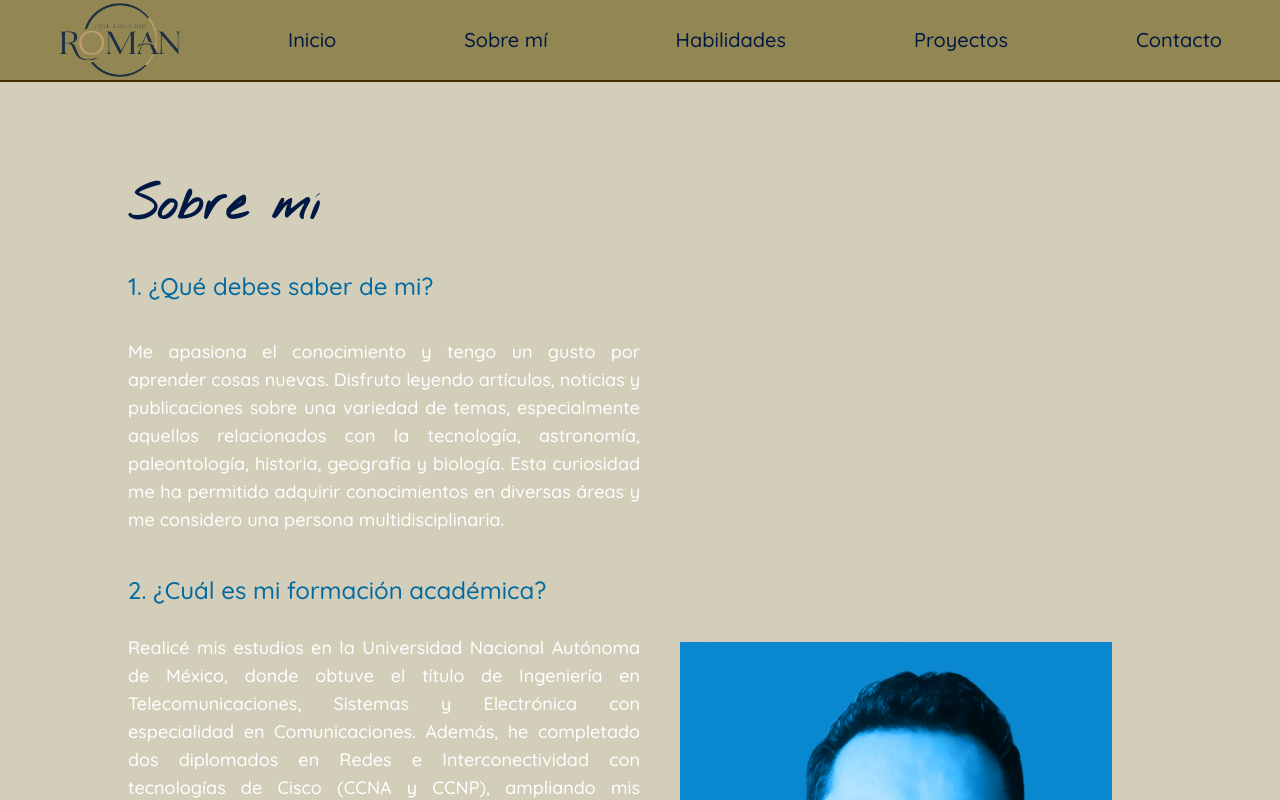
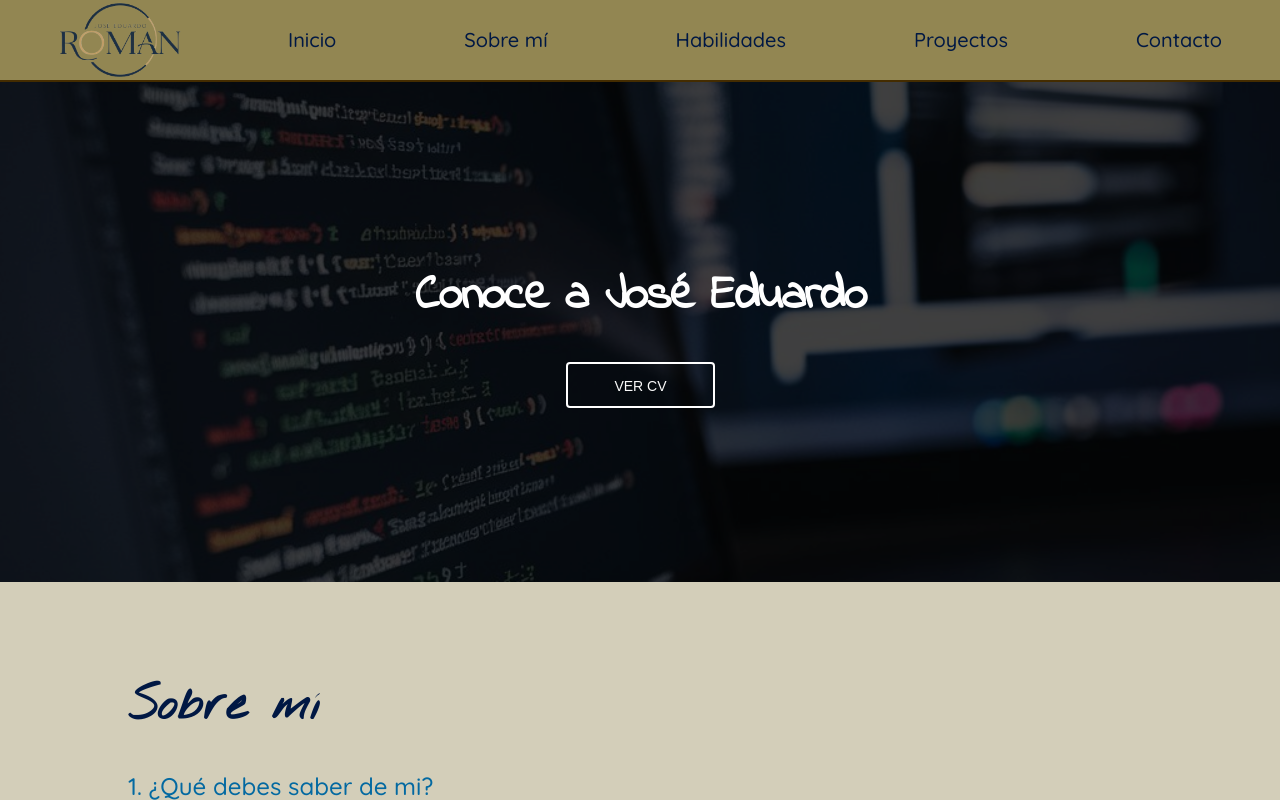
Before and after one commit to jeromanp/my-portfolio, a Next.js app: page /sobre-mi in a window 1280 px wide. Shown: the top 800 px of the page. Built offline with nearby package versions, Linux system fonts and the light colour scheme.

Commit message:
page sobre-mi

```diff
--- a/src/pages/sobre-mi.js
+++ b/src/pages/sobre-mi.js
@@ -2,6 +2,7 @@ import React from "react";
 import Layout from "@/components/Layout";
 import AboutMe from "@/components/AboutMe";
 import Head from "next/head";
+import CTA from "@/components/CTA";
 
 export default function sobreMi() {
   return (
@@ -13,6 +14,7 @@ export default function sobreMi() {
           content="¿Qué debes saber de mi? . Me apasiona el conocimiento y tengo un gusto por aprender cosas nuevas. Disfruto leyendo artículos, noticias y publicaciones sobre una variedad de temas, especialmente aquellos relacionados con la tecnología, astronomía, paleontología, historia, geografía y biología. Esta curiosidad me ha permitido adquirir conocimientos en diversas áreas y me considero una persona multidisciplinaria. "
         ></meta>
       </Head>
+      <CTA title="Conoce a José Eduardo" buttonText="Ver CV" href="https://drive.google.com/file/d/1WAqDToFDsIHQDofy4oa8iZR5e0v5wPx_/view"/>
       <AboutMe />
     </Layout>
   );
```
